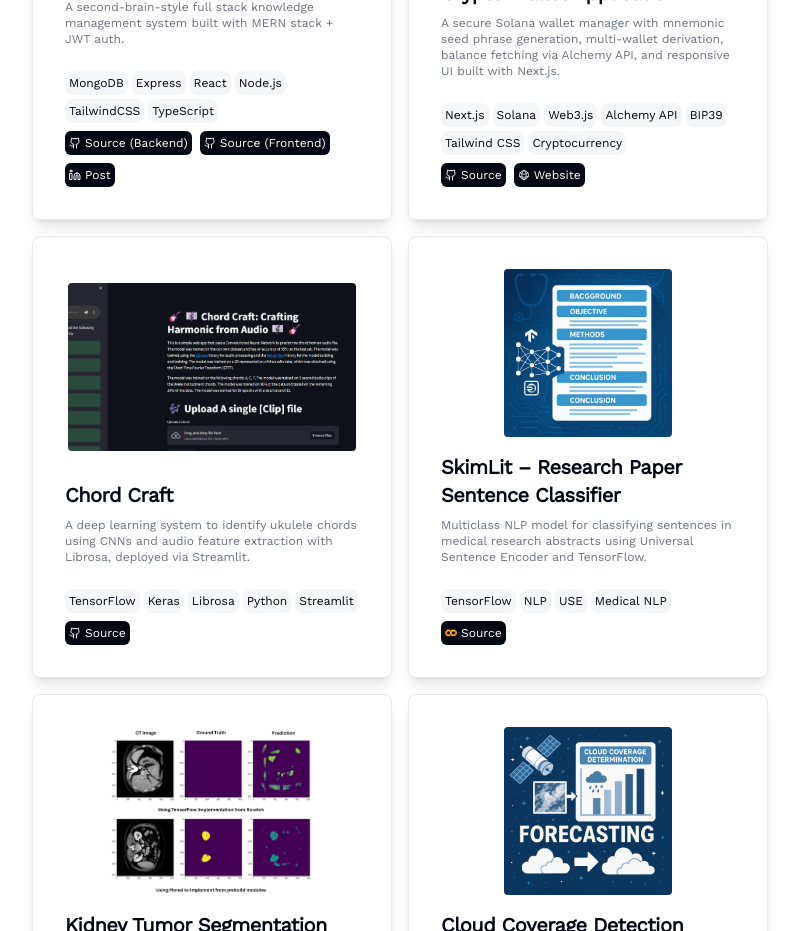
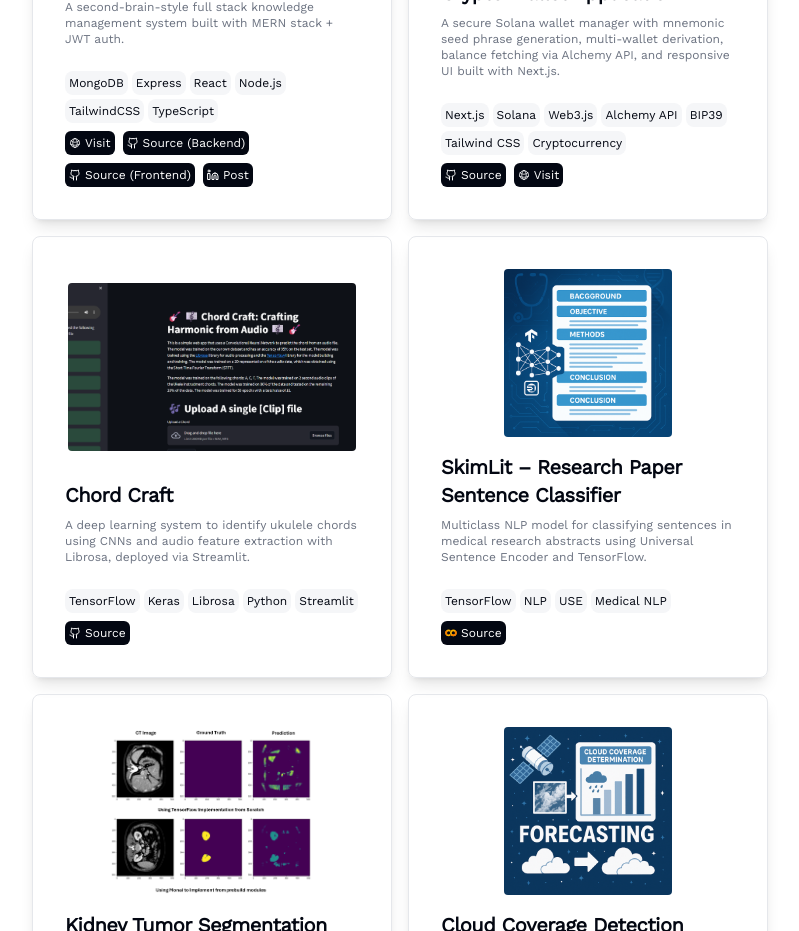
Before and after one commit to Rahul-lalwani-learner/rahullalwani.com, a Next.js app: page /projects in a window 1280 px wide. Shown: the part 1060-1991 px from the top of the page, without its empty margins (240-1039 px from the left). Built offline with nearby package versions, Linux system fonts and the light colour scheme; a web font is replaced by a local one.

Commit message:
added wordbreak in chat and added the secondbrain website

```diff
--- a/app/components/ChatBot.tsx
+++ b/app/components/ChatBot.tsx
@@ -129,19 +129,19 @@ export function ChatBot() {
             {messages.map((message, index) => (
               <div
                 key={index}
-                className={`flex ${message.role === 'user' ? 'justify-end' : 'justify-start'}`}
+                className={`flex break-words ${message.role === 'user' ? 'justify-end' : 'justify-start'}`}
               >
                 <div
-                  className={`max-w-[80%] p-3 rounded-lg ${
+                  className={`max-w-[80%] p-3 rounded-lg break-words ${
                     message.role === 'user'
                       ? 'bg-black dark:bg-white text-white dark:text-black'
                       : 'bg-gray-100 dark:bg-gray-800 text-gray-900 dark:text-gray-100'
                   }`}
                 >
                   {message.role === 'user' ? (
-                    <p className="text-sm whitespace-pre-wrap">{message.content}</p>
+                    <p className="text-sm whitespace-pre-wrap break-words">{message.content}</p>
                   ) : (
-                    <div className="text-sm prose prose-sm max-w-none dark:prose-invert prose-headings:text-gray-900 dark:prose-headings:text-gray-100 prose-p:text-gray-900 dark:prose-p:text-gray-100 prose-strong:text-gray-900 dark:prose-strong:text-gray-100 prose-code:text-gray-900 dark:prose-code:text-gray-100 prose-pre:bg-gray-200 dark:prose-pre:bg-gray-700">
+                    <div className="text-sm prose prose-sm max-w-none dark:prose-invert prose-headings:text-gray-900 dark:prose-headings:text-gray-100 prose-p:text-gray-900 dark:prose-p:text-gray-100 prose-strong:text-gray-900 dark:prose-strong:text-gray-100 prose-code:text-gray-900 dark:prose-code:text-gray-100 prose-pre:bg-gray-200 dark:prose-pre:bg-gray-700 break-words">
                       <ReactMarkdown
                         remarkPlugins={[remarkGfm]}
                         components={{
--- a/src/projects.json
+++ b/src/projects.json
@@ -66,6 +66,11 @@
       "type": "WebDev",
       "links": [
         {
+          "name": "Visit",
+          "href": "https://extramemory.rahullalwani.com/",
+          "icon": "globe"
+        },
+        {
           "name": "Source (Backend)",
           "href": "https://github.com/Rahul-lalwani-learner/Extra-memory-app",
           "icon": "github"
@@ -104,7 +109,7 @@
           "icon": "github"
         },
         {
-          "name": "Website",
+          "name": "Visit",
           "href": "https://solana-wallet.rahullalwani.com/",
           "icon": "globe"
         }
```
